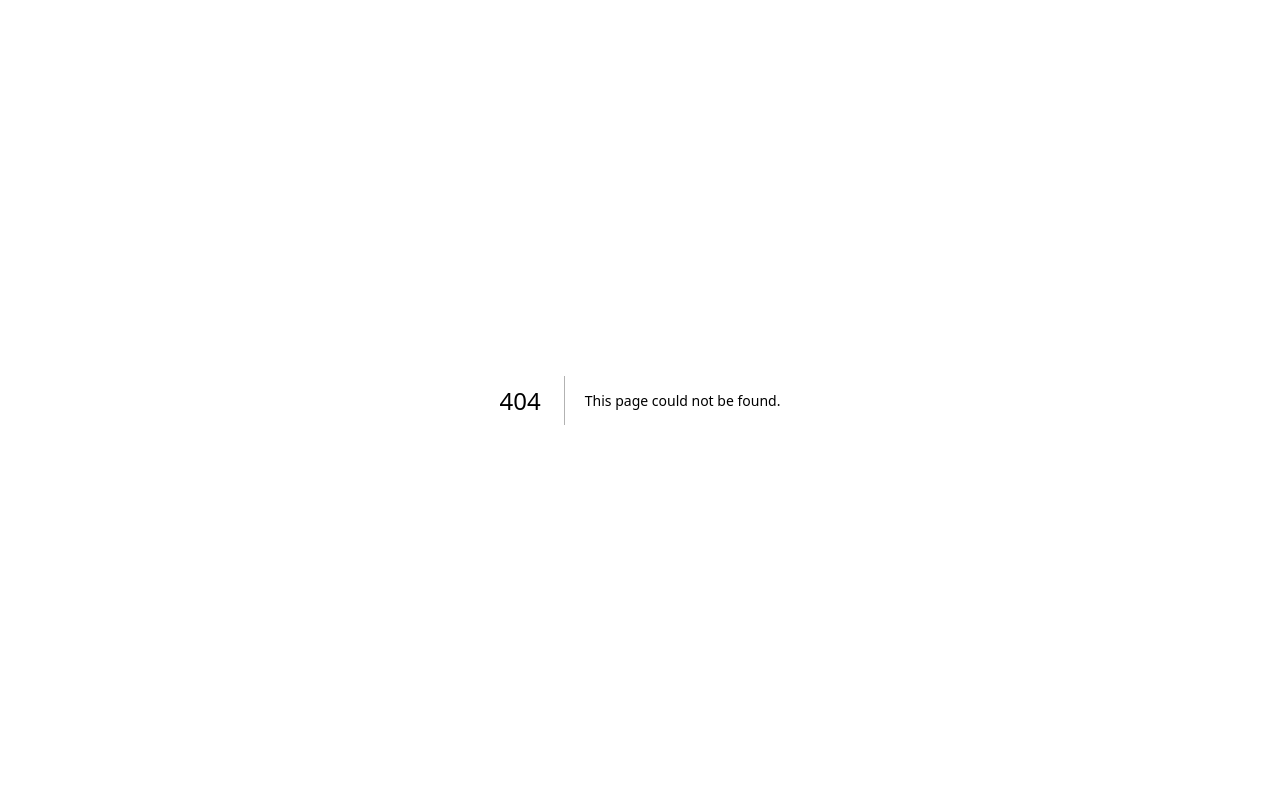
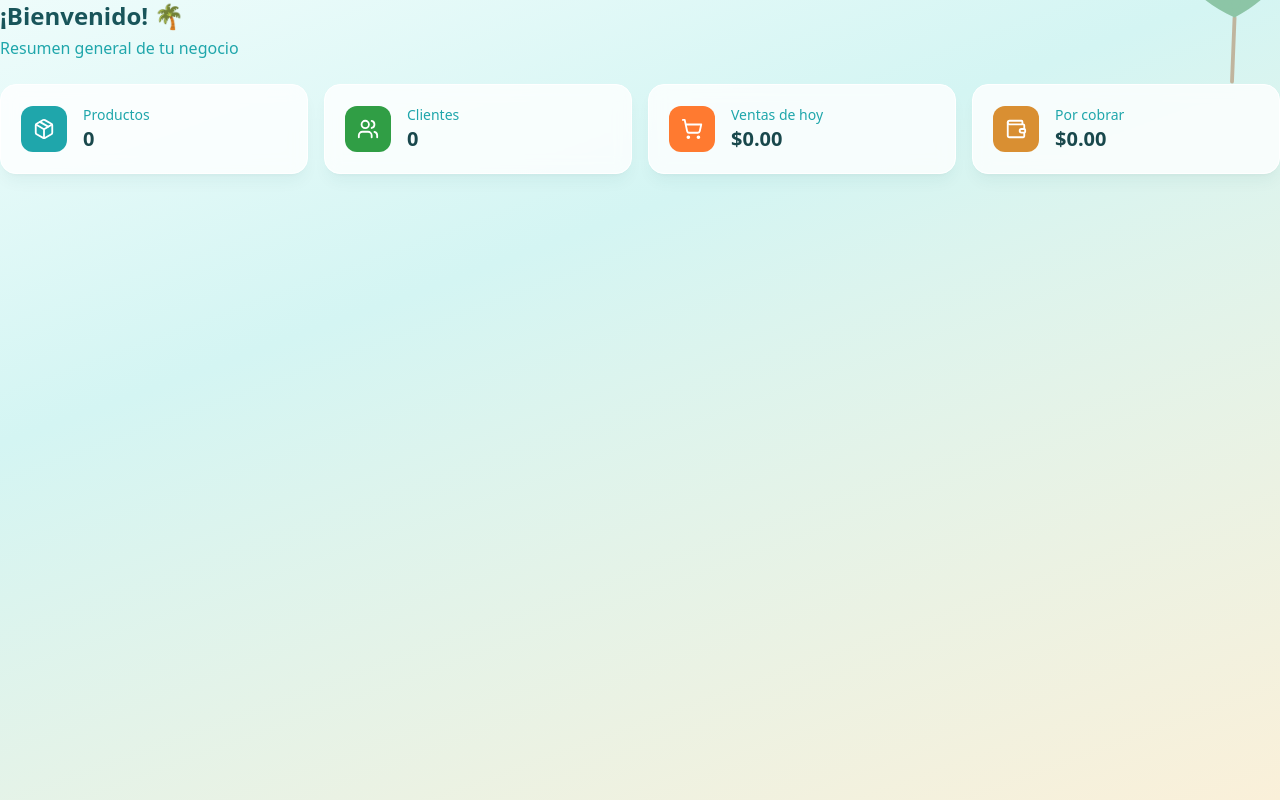
Before and after one commit to albertoattie17-apps/isola-, a Next.js app: page /ventas in a window 1280 px wide. Before the commit this address had no page. Built offline with nearby package versions, Linux system fonts and the light colour scheme; no server answers; the database is empty.

Commit message:
Create page.js

```diff
--- /dev/null
+++ b/app/ventas/page.js
@@ -0,0 +1,75 @@
+"use client";
+
+import { useEffect, useState } from "react";
+import { supabase } from "@/lib/supabaseClient";
+import { Package, Users, ShoppingCart, Wallet } from "lucide-react";
+import PalmDecor from "@/components/PalmDecor";
+
+export default function DashboardHome() {
+  const [stats, setStats] = useState({
+    productos: 0,
+    clientes: 0,
+    ventasHoy: 0,
+    porCobrar: 0,
+  });
+
+  useEffect(() => {
+    async function load() {
+      const [{ count: productos }, { count: clientes }] = await Promise.all([
+        supabase.from("productos").select("*", { count: "exact", head: true }),
+        supabase.from("clientes").select("*", { count: "exact", head: true }),
+      ]);
+
+      const hoy = new Date();
+      hoy.setHours(0, 0, 0, 0);
+      const { data: ventasHoyData } = await supabase
+        .from("ventas")
+        .select("total")
+        .gte("fecha", hoy.toISOString());
+
+      const { data: cxcData } = await supabase
+        .from("cuentas_por_cobrar")
+        .select("saldo")
+        .eq("estado", "pendiente");
+
+      setStats({
+        productos: productos || 0,
+        clientes: clientes || 0,
+        ventasHoy:
+          ventasHoyData?.reduce((acc, v) => acc + Number(v.total), 0) || 0,
+        porCobrar:
+          cxcData?.reduce((acc, c) => acc + Number(c.saldo), 0) || 0,
+      });
+    }
+    load();
+  }, []);
+
+  const cards = [
+    { label: "Productos", value: stats.productos, icon: Package, color: "bg-ocean-500" },
+    { label: "Clientes", value: stats.clientes, icon: Users, color: "bg-palm-500" },
+    { label: "Ventas de hoy", value: `$${stats.ventasHoy.toFixed(2)}`, icon: ShoppingCart, color: "bg-sunset-500" },
+    { label: "Por cobrar", value: `$${stats.porCobrar.toFixed(2)}`, icon: Wallet, color: "bg-sand-500" },
+  ];
+
+  return (
+    <div className="relative">
+      <PalmDecor className="absolute -right-4 -top-10 w-32 opacity-40 pointer-events-none" />
+      <h1 className="text-2xl font-bold text-ocean-800 mb-1">¡Bienvenido! 🌴</h1>
+      <p className="text-ocean-500 mb-6">Resumen general de tu negocio</p>
+
+      <div className="grid grid-cols-1 sm:grid-cols-2 lg:grid-cols-4 gap-4">
+        {cards.map(({ label, value, icon: Icon, color }) => (
+          <div key={label} className="card p-5 flex items-center gap-4">
+            <div className={`${color} text-white rounded-xl p-3`}>
+              <Icon size={22} />
+            </div>
+            <div>
+              <p className="text-sm text-ocean-500">{label}</p>
+              <p className="text-xl font-bold text-ocean-900">{value}</p>
+            </div>
+          </div>
+        ))}
+      </div>
+    </div>
+  );
+}
```
